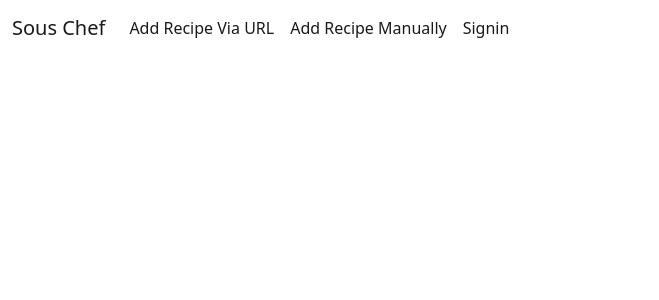
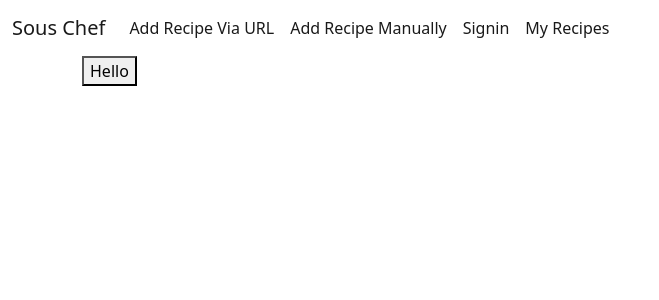
Before and after one commit to Zahnen/sous-chef, a React (Create React App) app in the folder client/: page /myrecipes in a window 1280 px wide. Shown: the top 300 px of the page, without its empty margins (0-659 px from the left). Built offline with nearby package versions, Linux system fonts and the light colour scheme; no server answers.

Commit message:
add MyRecipes component with successful call for firebase data

```diff
--- a/client/src/components/App.js
+++ b/client/src/components/App.js
@@ -3,6 +3,7 @@ import AddRecipeURL from './AddRecipeURL';
 import NewRecipeForm from './NewRecipeForm';
 import Signin from './Signin';
 import NavBar from './NavBar';
+import MyRecipes from './MyRecipes';
 import { BrowserRouter as Router, Switch, Route } from "react-router-dom";
 import './App.css';
 
@@ -21,6 +22,9 @@ function App() {
           <Route path="/signin">
             <Signin/>
           </Route>
+          <Route path="/myrecipes">
+            <MyRecipes/>
+          </Route>
         </Switch>
       </div>
     </Router>
--- /dev/null
+++ b/client/src/components/MyRecipes.js
@@ -0,0 +1,25 @@
+import React, {useState} from 'react';
+// import firebase from "../firebase";
+import firebase from "firebase/app";
+
+function MyRecipes() {
+  const recipeRef = firebase.firestore().collection('recipes');
+  const [data, setData] = useState([]);
+
+  async function getRecipes() {
+  const snapshot  = await recipeRef.get();
+  const array = snapshot.docs.map((doc, index) => {
+    return doc.data()
+  })
+  setData(array);
+  console.log(array);
+  console.log(data);
+}
+
+  return(
+    <>
+    <button onClick={getRecipes}>Hello</button>
+    </>
+  )
+}
+export default MyRecipes;
--- a/client/src/components/NavBar.js
+++ b/client/src/components/NavBar.js
@@ -20,6 +20,9 @@ return(
           <li className="nav-item">
             <Link className="nav-link active" aria-current="page" to="/signin">Signin</Link>
           </li>
+          <li className="nav-item">
+            <Link className="nav-link active" aria-current="page" to="/myrecipes">My Recipes</Link>
+          </li>
         </ul>
       </div>
     </div>
```
